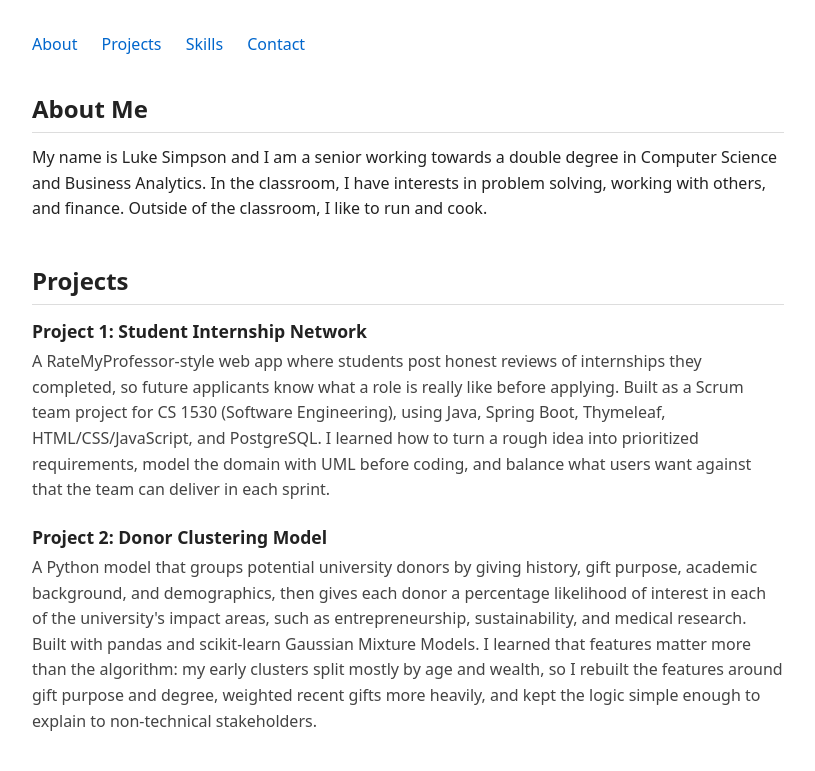
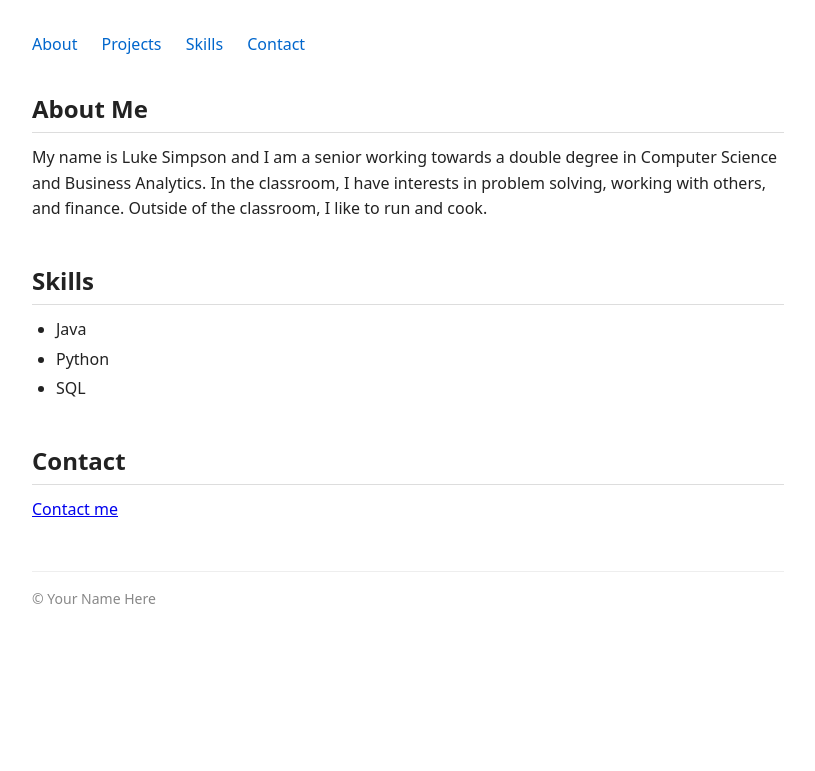
Before and after one commit to luketsimpson/Assignment_3_portfolio, a plain HTML site: page index.html in a window 1280 px wide. Shown: the top 771 px of the page, without its empty margins (232-1047 px from the left). Drawn offline with Linux system fonts and the light colour scheme.

Commit message:
Remove the projects section

```diff
--- a/index.html
+++ b/index.html
@@ -26,33 +26,6 @@
       <p>My name is Luke Simpson and I am a senior working towards a double degree in Computer Science and Business Analytics.
       In the classroom, I have interests in problem solving, working with others, and finance. Outside of the classroom,
       I like to run and cook.</p>
-    </section>
-
-    <section id="projects">
-      <h2>Projects</h2>
-
-      <div class="project">
-        <h3>Project 1: Student Internship Network</h3>
-        <p>
-          A RateMyProfessor-style web app where students post honest reviews of internships they completed,
-          so future applicants know what a role is really like before applying. Built as a Scrum team project for CS 1530
-          (Software Engineering), using Java, Spring Boot, Thymeleaf, HTML/CSS/JavaScript, and PostgreSQL. I learned
-          how to turn a rough idea into prioritized requirements, model the domain with UML before coding, and balance
-          what users want against that the team can deliver in each sprint.
-        </p>
-      </div>
-
-      <div class="project">
-        <h3>Project 2: Donor Clustering Model</h3>
-        <p>
-          A Python model that groups potential university donors by giving history, gift purpose, academic background,
-          and demographics, then gives each donor a percentage likelihood of interest in each of the university's impact
-          areas, such as entrepreneurship, sustainability, and medical research. Built with pandas and scikit-learn Gaussian
-          Mixture Models. I learned that features matter more than the algorithm: my early clusters split mostly by age
-          and wealth, so I rebuilt the features around gift purpose and degree, weighted recent gifts more
-          heavily, and kept the logic simple enough to explain to non-technical stakeholders.
-        </p>
-      </div>
     </section>
 
     <section id="skills">
```
